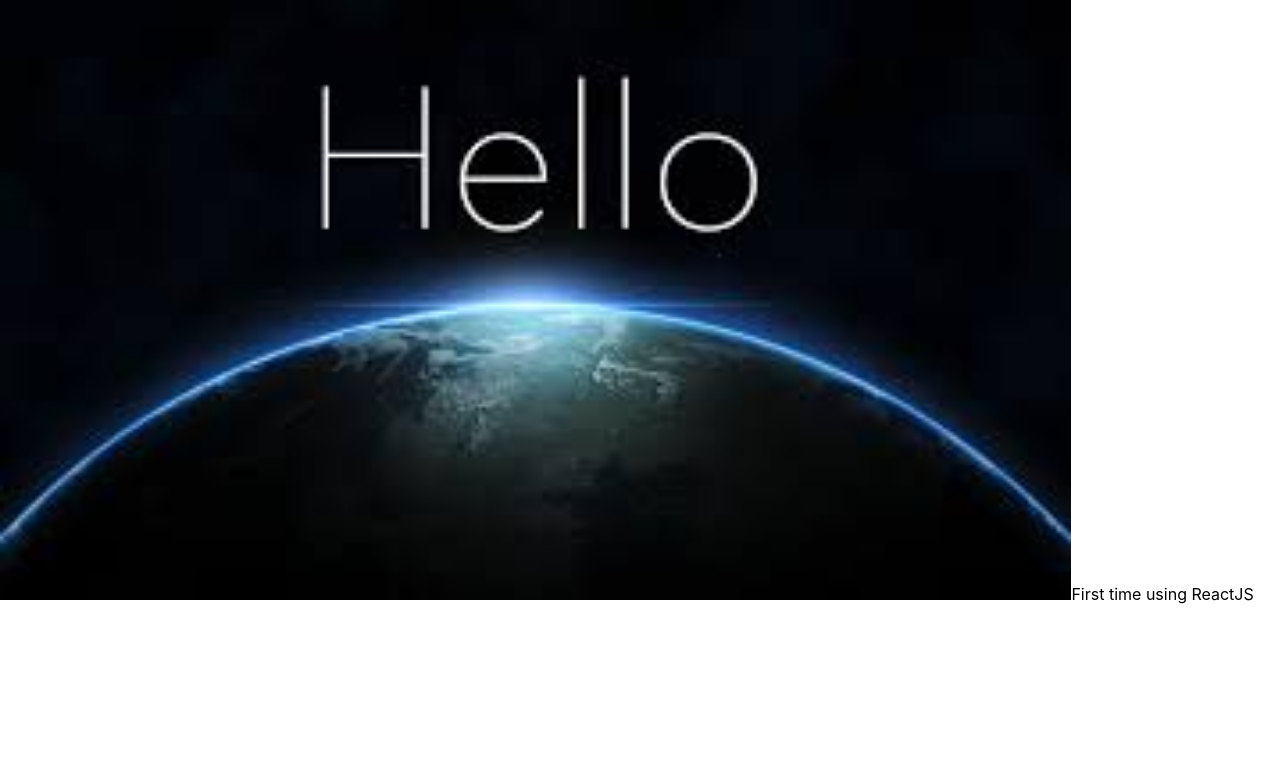
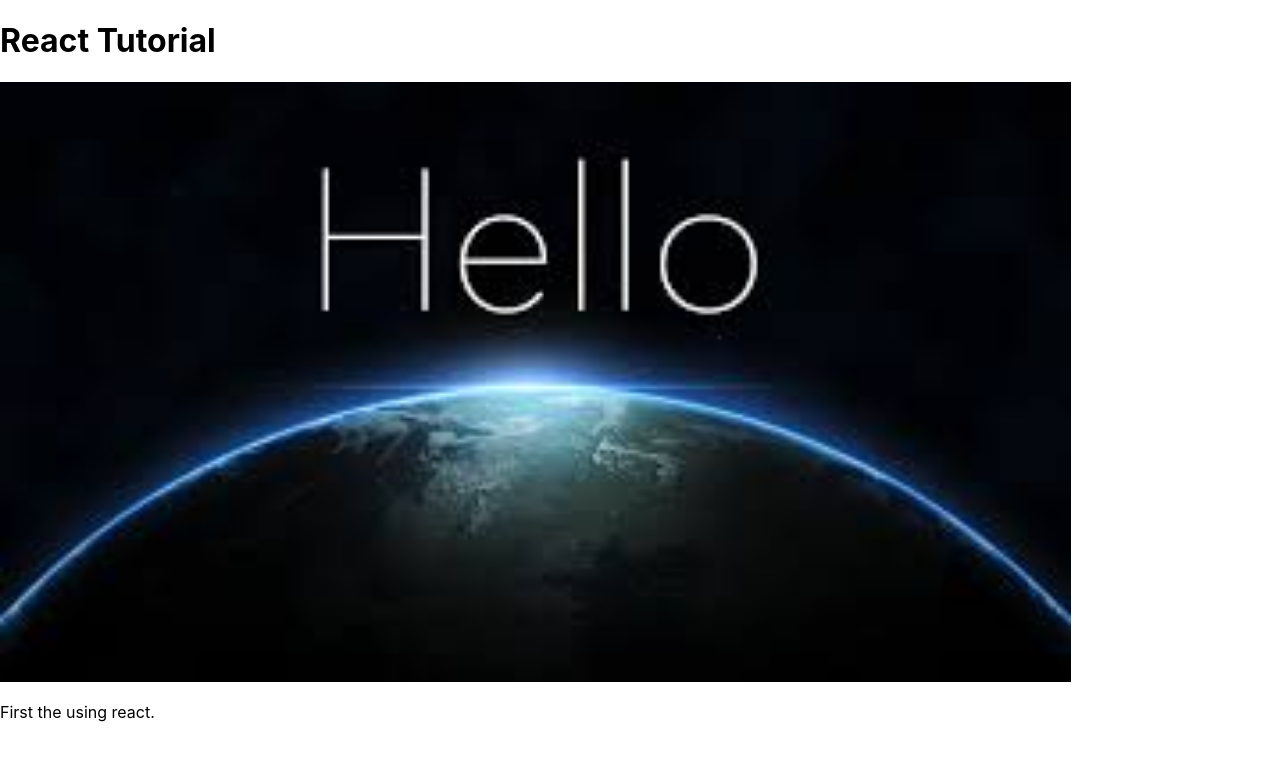
Before and after one commit to jayrick-gacayan-test/react-app-prac-with-firebase, a React (Create React App) app: page / in a window 1280 px wide. Shown: the top 760 px of the page. Built offline with nearby package versions, Linux system fonts and the light colour scheme.

Commit message:
Add some text in App.js

```diff
--- a/src/App.js
+++ b/src/App.js
@@ -2,10 +2,11 @@ import hello from './img_hello_react.jpg';
 const App = () => {
   return (
     <div>
+      <h1>React Tutorial</h1>
       <img  src={ hello }
             alt="Hello React"
             style={{ height: "600px"}} />
-      First time using ReactJS
+        <p>First the using react.</p>
     </div>
   );
 }
```
